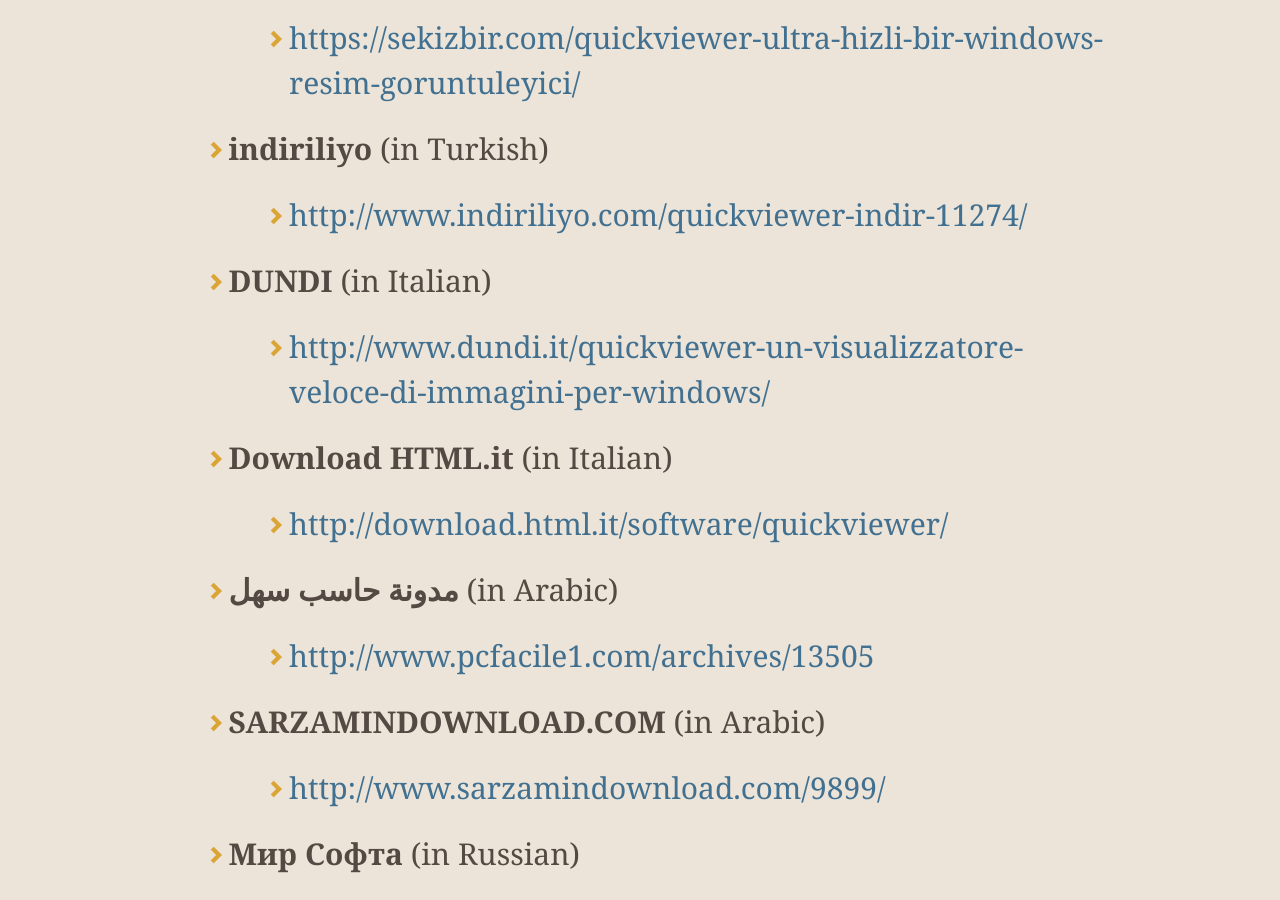
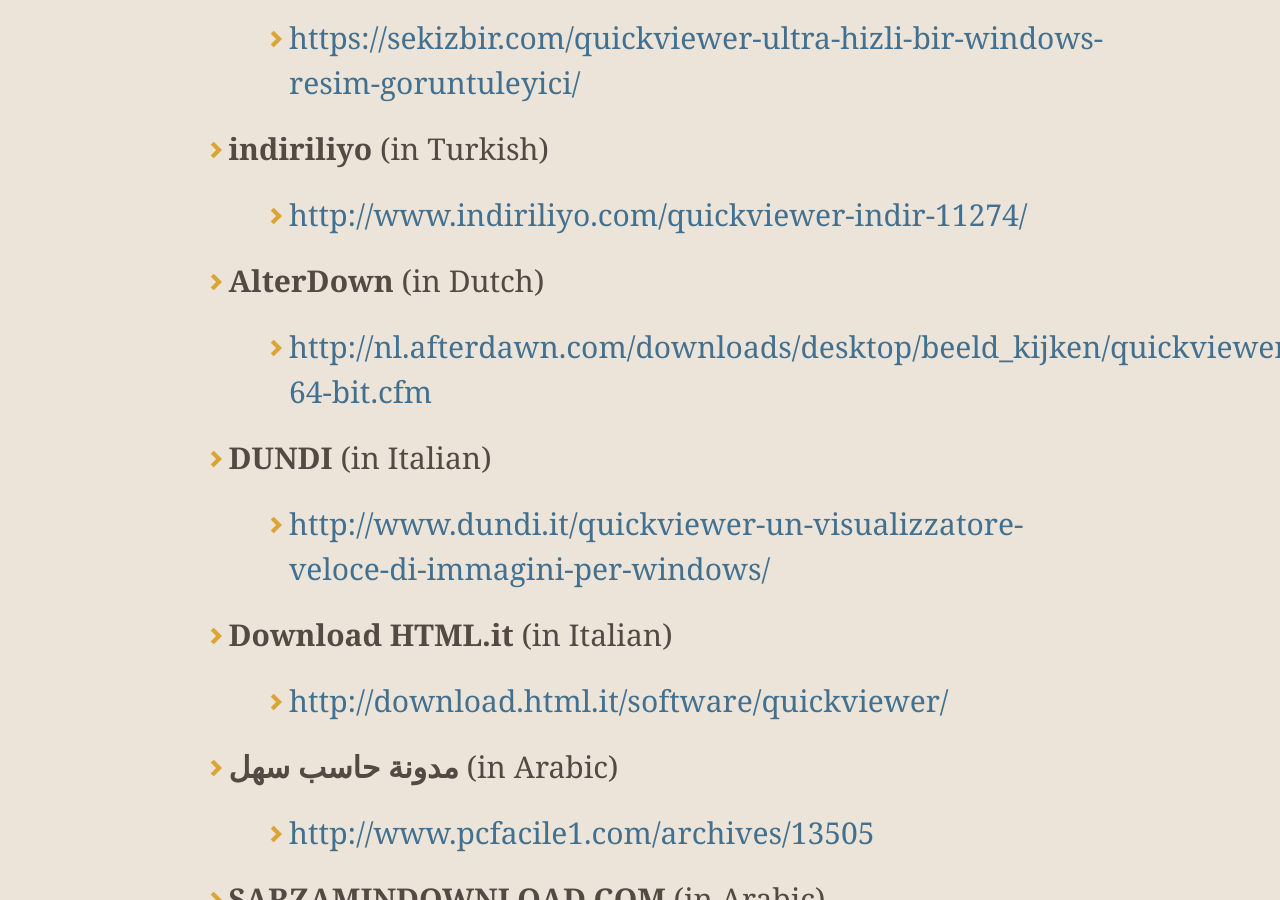
Before and after one commit to kanryu/quickviewer, a Jekyll site: the page built from docs/index.md, in a window 1280 px wide and 900 px high, scrolled down 6132 px. Built offline with Jekyll 4.4.1, drawn with Linux system fonts in a browser that asks for light colours; nearby versions of some CDN libraries; comment, search, counter and statistics services are not loaded; our own code applies the rules of GitHub Pages for plain Markdown files.

Commit message:
Update index.md

```diff
--- a/docs/index.md
+++ b/docs/index.md
@@ -98,6 +98,8 @@ You can also clone the latest source code from **[this repository.](https://gith
     - [https://sekizbir.com/quickviewer-ultra-hizli-bir-windows-resim-goruntuleyici/](https://sekizbir.com/quickviewer-ultra-hizli-bir-windows-resim-goruntuleyici/)
 - **indiriliyo** (in Turkish)
     - [http://www.indiriliyo.com/quickviewer-indir-11274/](http://www.indiriliyo.com/quickviewer-indir-11274/)
+- **AlterDown** (in Dutch)
+    - [http://nl.afterdawn.com/downloads/desktop/beeld_kijken/quickviewer-64-bit.cfm](http://nl.afterdawn.com/downloads/desktop/beeld_kijken/quickviewer-64-bit.cfm)
 - **DUNDI** (in Italian)
     - [http://www.dundi.it/quickviewer-un-visualizzatore-veloce-di-immagini-per-windows/](http://www.dundi.it/quickviewer-un-visualizzatore-veloce-di-immagini-per-windows/)
 - **Download HTML.it** (in Italian)
```
